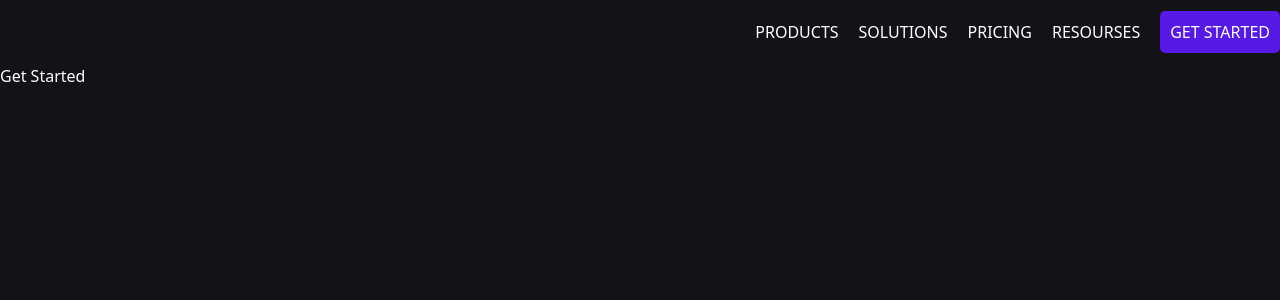
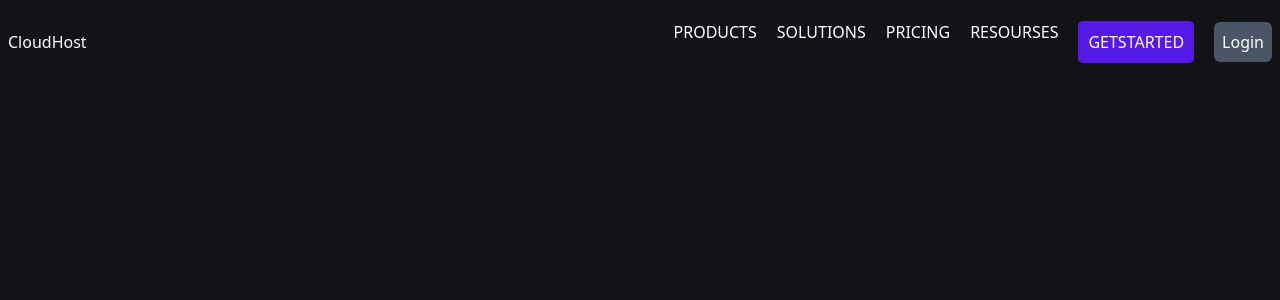
Before and after one commit to Mij-Do/Fast-Cloud, a React (Vite) app: page / in a window 1280 px wide. Shown: the top 300 px of the page. Built offline with nearby package versions, Linux system fonts and the light colour scheme.

Commit message:
enhance navbar && rootlayout

```diff
--- a/src/components/Navbar.tsx
+++ b/src/components/Navbar.tsx
@@ -7,12 +7,12 @@ interface IProps {
 const Navbar = ({}: IProps) => {
     return (
         <nav className="my-5">
-            <ul className="uppercase flex justify-end items-center space-x-5">
+            <ul className="uppercase flex flex-col md:flex-row space-y-5 justify-end items-center md:space-x-5">
                 <li className="cursor-pointer"><NavLink to="products">Products</NavLink></li>
                 <li className="cursor-pointer"><NavLink to="solutions">Solutions</NavLink></li>
                 <li className="cursor-pointer"><NavLink to="pricing">Pricing</NavLink></li>
                 <li className="cursor-pointer"><NavLink to="resourses">Resourses</NavLink></li>
-                <li className="cursor-pointer"><NavLink to="/">Get Started</NavLink></li>
+                <li className="cursor-pointer"><NavLink to="/">GetStarted</NavLink></li>
             </ul>
         </nav>
     )
--- a/src/components/ui/Button.tsx
+++ b/src/components/ui/Button.tsx
@@ -0,0 +1,14 @@
+import type { ButtonHTMLAttributes, ReactNode } from "react";
+
+interface IProps extends ButtonHTMLAttributes<HTMLButtonElement> {
+    className: string;
+    children: ReactNode;
+}
+
+const Buttons = ({className, children, ...rest}: IProps) => {
+    return (
+        <button className={`${className} outline-0 w-full p-2 rounded-md text-white cursor-pointer`} {...rest}> {children} </button>
+    )
+}
+
+export default Buttons;
--- a/src/index.css
+++ b/src/index.css
@@ -3,6 +3,8 @@
 :root {
     background-color: #121217;
     color: white;
+    margin: 0;
+    padding: 0;
 }
 
 a:hover {
--- a/src/pages/GetStarted.tsx
+++ b/src/pages/GetStarted.tsx
@@ -5,7 +5,7 @@ interface IProps {
 const GetStarted = ({}: IProps) => {
     return (
         <>
-            <h1>Get Started</h1>
+
         </>
     )
 }
--- a/src/pages/RootLayout.tsx
+++ b/src/pages/RootLayout.tsx
@@ -1,5 +1,6 @@
 import { Outlet } from "react-router-dom";
 import Navbar from "../components/Navbar";
+import Button from "../components/ui/Button";
 
 interface IProps {
 
@@ -8,8 +9,14 @@ interface IProps {
 const RootLayout = ({}: IProps) => {
     return (
         <>
-            <header>
-                <Navbar />
+            <header className="flex flex-col justify-between items-center md:flex-row">
+                <div className="md:mx-2">
+                    CloudHost
+                </div>
+                <div className="flex flex-col items-center justify-evenly md:space-x-5 md:mx-2 md:flex-row">
+                    <Navbar />
+                    <Button className="bg-gray-600">Login</Button>
+                </div>
                 <Outlet/>
             </header>
         </>
```
